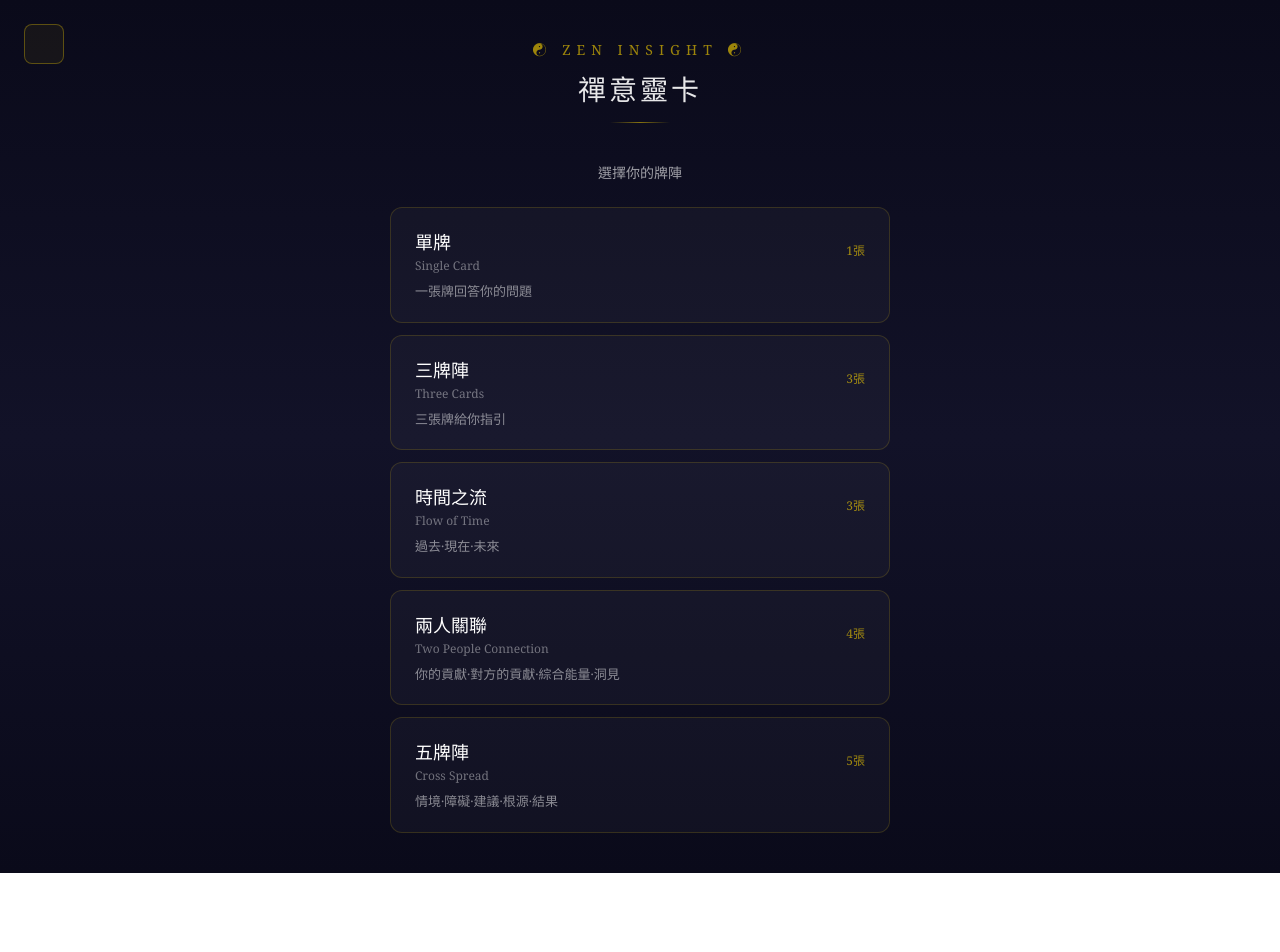
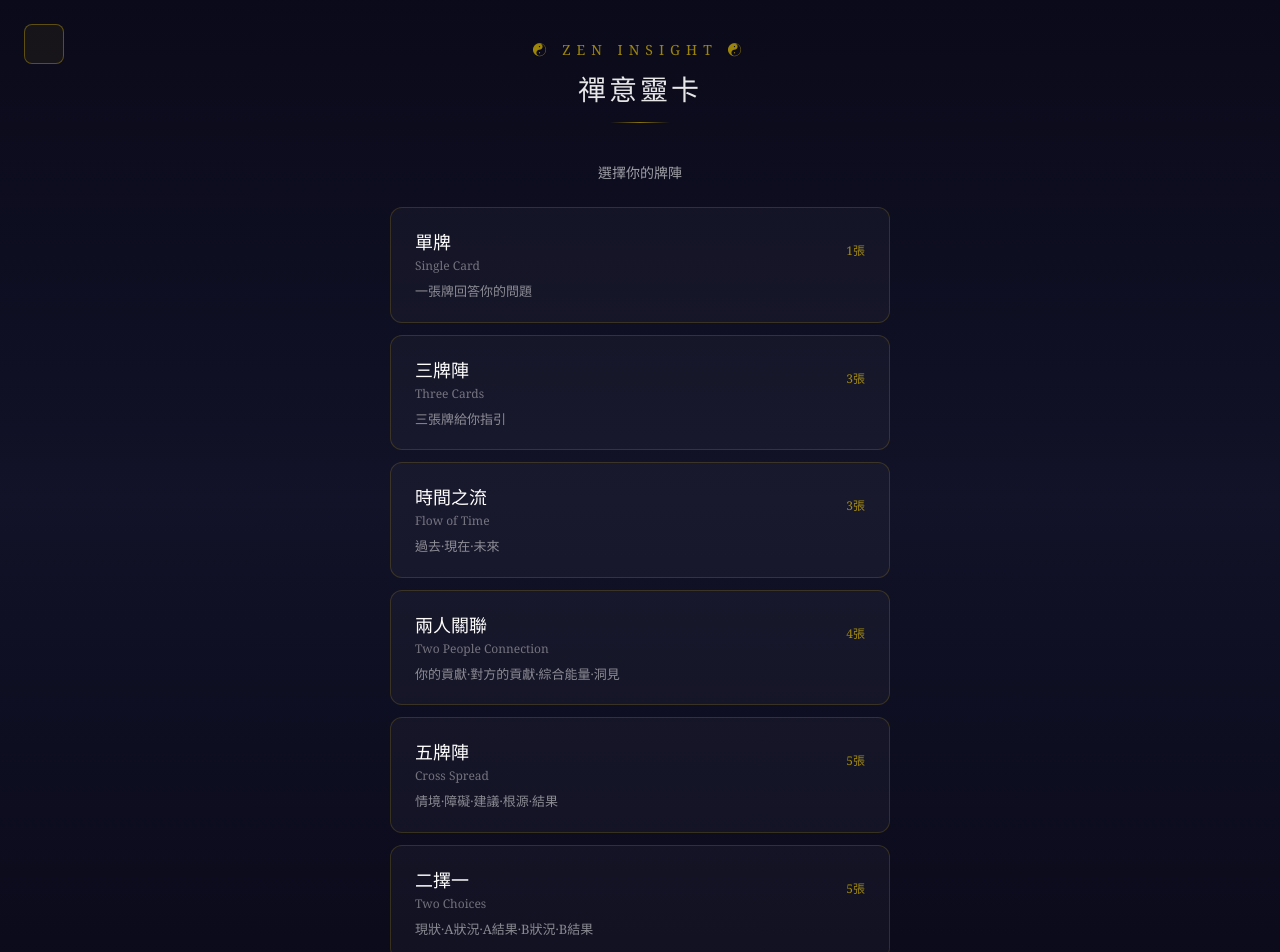
Before and after one commit to Gaseik/osho, a Next.js app: page /reading in a window 1280 px wide. Shown: the top 952 px of the page. Before the commit the page ends 873 px from the top, so only its background shows below. Built offline with nearby package versions, Linux system fonts and the light colour scheme; some icons are missing.

Commit message:
feat: 新增「二擇一」牌陣 (Two Choices spread)
抽五張牌：現狀、A狀況、A的結果、B狀況、B的結果
包含中英文翻譯

https://claude.ai/code/session_01P3tAy7kMnyK619TaJTz6D5

```diff
--- a/src/data/spreads.ts
+++ b/src/data/spreads.ts
@@ -12,6 +12,7 @@ export const SPREADS: Spread[] = [
   { id: "time-flow", name: "時間之流", nameEn: "Flow of Time", count: 3, desc: "過去·現在·未來" },
   { id: "relationship", name: "兩人關聯", nameEn: "Two People Connection", count: 4, desc: "你的貢獻·對方的貢獻·綜合能量·洞見" },
   { id: "cross", name: "五牌陣", nameEn: "Cross Spread", count: 5, desc: "情境·障礙·建議·根源·結果" },
+  { id: "two-choice", name: "二擇一", nameEn: "Two Choices", count: 5, desc: "現狀·A狀況·A結果·B狀況·B結果" },
 ];
 
 export const POSITION_LABELS: Record<string, string[]> = {
@@ -20,4 +21,5 @@ export const POSITION_LABELS: Record<string, string[]> = {
   "time-flow": ["過去", "現在", "未來"],
   relationship: ["你的貢獻", "對方的貢獻", "綜合能量", "洞見"],
   cross: ["情境", "障礙", "建議", "根源", "結果"],
+  "two-choice": ["現狀", "A 狀況", "A 的結果", "B 狀況", "B 的結果"],
 };
--- a/src/locales/en.json
+++ b/src/locales/en.json
@@ -47,6 +47,16 @@
       "2": "Advice",
       "3": "Root",
       "4": "Outcome"
+    },
+    "two-choice": "Two Choices",
+    "two-choiceEn": "Two Choices",
+    "two-choiceDesc": "Current · Situation A · Outcome A · Situation B · Outcome B",
+    "two-choiceLabels": {
+      "0": "Current Situation",
+      "1": "Situation A",
+      "2": "Outcome of A",
+      "3": "Situation B",
+      "4": "Outcome of B"
     },
     "cards": " cards"
   },
--- a/src/locales/zh-TW.json
+++ b/src/locales/zh-TW.json
@@ -47,6 +47,16 @@
       "2": "建議",
       "3": "根源",
       "4": "結果"
+    },
+    "two-choice": "二擇一",
+    "two-choiceEn": "Two Choices",
+    "two-choiceDesc": "現狀·A狀況·A結果·B狀況·B結果",
+    "two-choiceLabels": {
+      "0": "現狀",
+      "1": "A 狀況",
+      "2": "A 的結果",
+      "3": "B 狀況",
+      "4": "B 的結果"
     },
     "cards": "張"
   },
```
